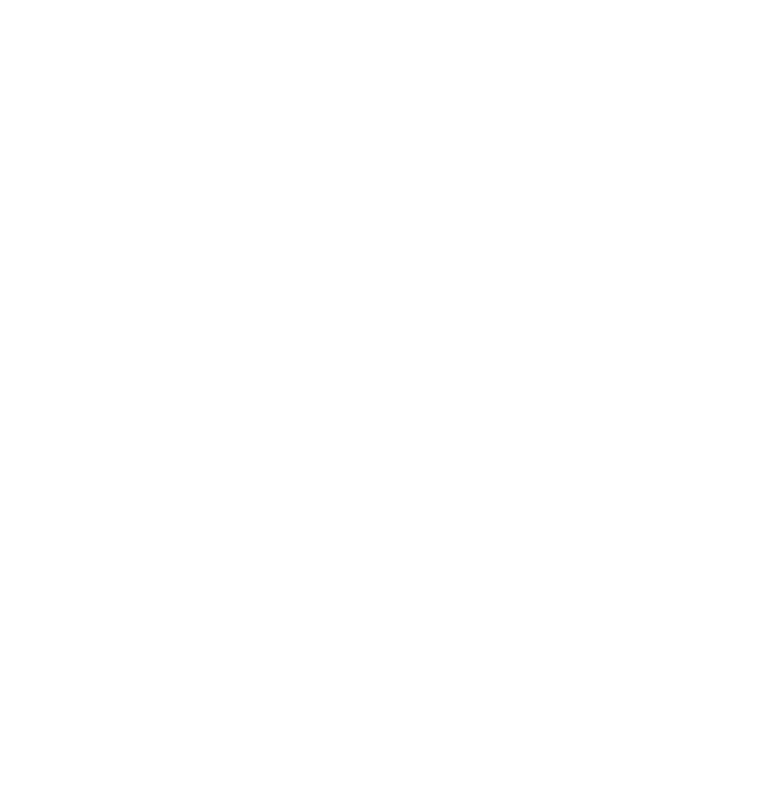
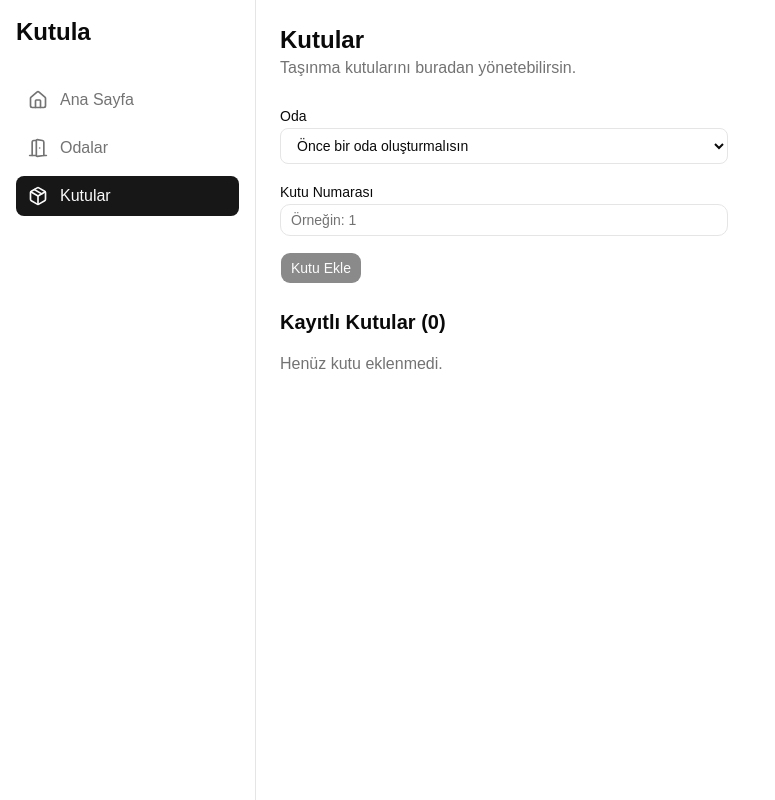
Before and after one commit to ibrbsmc/kutula, a React (Vite) app: page /kutular in a window 1280 px wide. Before the commit this address had no page. Shown: the whole page, without its empty margins (0-775 px from the left). Built offline with nearby package versions, Linux system fonts and the light colour scheme.

Commit message:
feat: add box creation, persistence, and listing

```diff
--- a/src/App.jsx
+++ b/src/App.jsx
@@ -2,6 +2,7 @@
 import AppLayout from "@/components/layout/AppLayout";
 import DashboardPage from "@/features/dashboard/DashboardPage";
 import RoomsPage from "@/features/rooms/RoomsPage";
+import BoxesPage from "@/features/boxes/BoxesPage";
 
 function App() {
   return (
@@ -9,6 +10,7 @@
       <Route element={<AppLayout />}>
         <Route index element={<DashboardPage />} />
         <Route path="odalar" element={<RoomsPage />} />
+        <Route path="kutular" element={<BoxesPage />} />
       </Route>
     </Routes>
   );
--- a/src/components/layout/MobileNav.jsx
+++ b/src/components/layout/MobileNav.jsx
@@ -1,4 +1,4 @@
-import { DoorOpen, House } from "lucide-react";
+import { DoorOpen, House, Package } from "lucide-react";
 import { NavLink } from "react-router";
 
 function MobileNav() {
@@ -20,6 +20,11 @@
             <DoorOpen size={22} />
             <span className="sr-only">Odalar</span>
           </NavLink>
+
+          <NavLink to="/kutular" className={linkClass}>
+            <Package size={22} />
+            <span className="sr-only">Kutular</span>
+          </NavLink>
         </nav>
       </div>
     </header>
--- a/src/components/layout/Sidebar.jsx
+++ b/src/components/layout/Sidebar.jsx
@@ -1,4 +1,4 @@
-import { House, DoorOpen } from "lucide-react";
+import { House, DoorOpen, Package } from "lucide-react";
 import { NavLink } from "react-router";
 
 function Sidebar() {
@@ -23,6 +23,11 @@
           <DoorOpen size={20} />
           Odalar
         </NavLink>
+
+        <NavLink to="/kutular" className={linkClass}>
+          <Package size={20} />
+          Kutular
+        </NavLink>
       </nav>
     </aside>
   );
--- /dev/null
+++ b/src/features/boxes/BoxesPage.jsx
@@ -0,0 +1,124 @@
+import { Button } from "@/components/ui/button";
+import { Input } from "@/components/ui/input";
+import { useEffect, useState } from "react";
+
+function BoxesPage() {
+  const [rooms] = useState(() => {
+    const savedRooms = localStorage.getItem("kutula-rooms");
+    return savedRooms ? JSON.parse(savedRooms) : [];
+  });
+
+  const [selectedRoomId, setSelectedRoomId] = useState("");
+  const [boxNumber, setBoxNumber] = useState("");
+  const [boxes, setBoxes] = useState(() => {
+    const savedBoxes = localStorage.getItem("kutula-boxes");
+    return savedBoxes ? JSON.parse(savedBoxes) : [];
+  });
+
+  useEffect(() => {
+    localStorage.setItem("kutula-boxes", JSON.stringify(boxes));
+  }, [boxes]);
+
+  const handleSubmit = (e) => {
+    e.preventDefault();
+    const newBox = {
+      id: Date.now(),
+      roomId: selectedRoomId,
+      number: Number(boxNumber),
+      status: "Hazırlanıyor",
+    };
+    setBoxes([...boxes, newBox]);
+    setSelectedRoomId("");
+    setBoxNumber("");
+  };
+
+  return (
+    <div className="space-y-6">
+      <div>
+        <h1 className="text-2xl font-bold">Kutular</h1>
+        <p className="text-muted-foreground">
+          Taşınma kutularını buradan yönetebilirsin.
+        </p>
+      </div>
+
+      <form className="max-w-md space-y-4" onSubmit={handleSubmit}>
+        <div className="space-y-2">
+          <label htmlFor="room" className="text-sm font-medium">
+            Oda
+          </label>
+
+          <select
+            id="room"
+            required
+            value={selectedRoomId}
+            onChange={(e) => setSelectedRoomId(e.target.value)}
+            className="h-9 w-full rounded-md border bg-background px-3 text-sm"
+            disabled={rooms.length === 0}
+          >
+            <option value="">
+              {rooms.length === 0 ? "Önce bir oda oluşturmalısın" : "Oda seç"}
+            </option>
+
+            {rooms.map((room) => (
+              <option key={room.id} value={room.id}>
+                {room.name}
+              </option>
+            ))}
+          </select>
+        </div>
+
+        <div className="space-y-2">
+          <label htmlFor="box-number" className="text-sm font-medium">
+            Kutu Numarası
+          </label>
+
+          <Input
+            id="box-number"
+            type="number"
+            min="1"
+            required
+            placeholder="Örneğin: 1"
+            value={boxNumber}
+            onChange={(e) => setBoxNumber(e.target.value)}
+          />
+        </div>
+        <Button type="submit" disabled={rooms.length === 0}>
+          Kutu Ekle
+        </Button>
+      </form>
+      <div className="space-y-4">
+        <h2 className="text-xl font-semibold">
+          Kayıtlı Kutular ({boxes.length})
+        </h2>
+
+        {boxes.length === 0 ? (
+          <p className="text-muted-foreground">Henüz kutu eklenmedi.</p>
+        ) : (
+          <div className="grid gap-4 sm:grid-cols-2 lg:grid-cols-3">
+            {boxes.map((box) => {
+              const room = rooms.find(
+                (room) => String(room.id) === String(box.roomId),
+              );
+
+              return (
+                <div key={box.id} className="rounded-lg border p-4">
+                  <h3 className="font-semibold">Kutu #{box.number}</h3>
+
+                  <p className="text-sm text-muted-foreground">
+                    Oda: {room ? room.name : "Oda bulunamadı"}
+                  </p>
+
+                  <p className="text-sm text-muted-foreground">
+                    Durum: {box.status}
+                  </p>
+                </div>
+              );
+            })}
+          </div>
+        )}
+      </div>
+    </div>
+  );
+}
+
+export default BoxesPage;
--- a/src/features/rooms/RoomsPage.jsx
+++ b/src/features/rooms/RoomsPage.jsx
@@ -24,7 +24,6 @@
       setError("Oda adı boş bırakılamaz.");
       return;
     }
-    setError("");
 
     const normalizedRoomName = cleanedRoomName.toLocaleLowerCase("tr-TR");
 
@@ -44,7 +43,7 @@
 
     setError("");
 
-    if (editingRoomId) {
+    if (editingRoomId !== null) {
       const updatedRooms = rooms.map((room) => {
         if (room.id === editingRoomId) {
           return {
@@ -109,12 +108,16 @@
           />
         </div>
         {error && <p className="text-sm text-destructive">{error}</p>}
-        <Button type="submit">{editingRoomId ? "Kaydet" : "Ekle"}</Button>
-        {editingRoomId && (
-          <Button type="button" variant="outline" onClick={handleCancelEdit}>
-            İptal
+        <div className="flex gap-1.5">
+          <Button type="submit">
+            {editingRoomId !== null ? "Kaydet" : "Ekle"}
           </Button>
-        )}
+          {editingRoomId !== null && (
+            <Button type="button" variant="outline" onClick={handleCancelEdit}>
+              İptal
+            </Button>
+          )}
+        </div>
       </form>
 
       {rooms.length === 0 ? (
```
